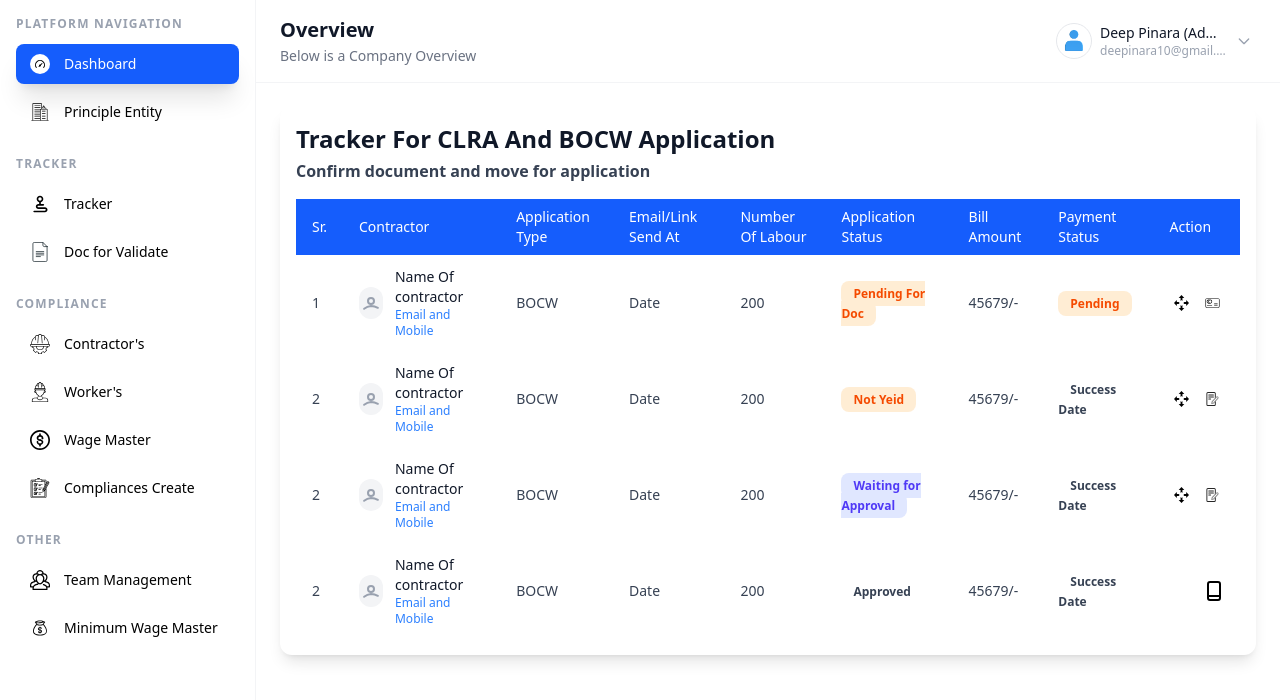
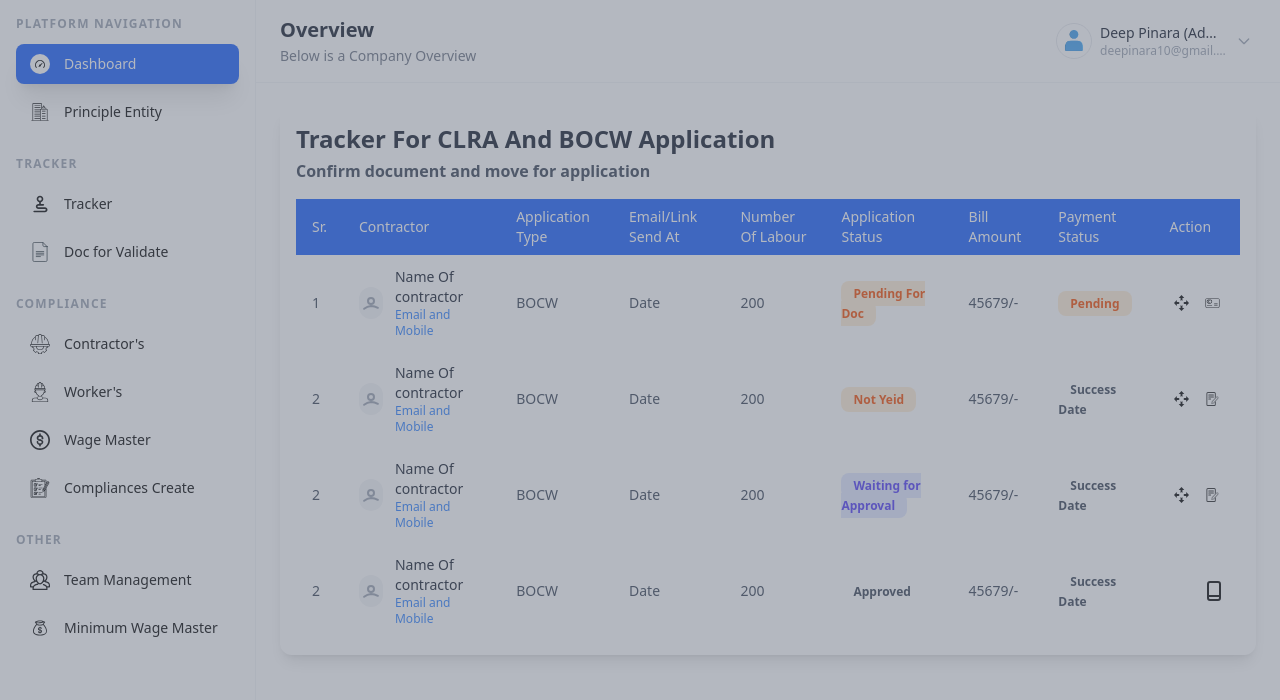
Before and after one commit to DeepPinara/compliance-web, a React (Vite) app: page /track-for-clra-bocw-form in a window 1280 px wide. Both pictures are taken after a click on the button 1212 px from the left and 398 px from the top of the page. Shown: the top 700 px of the page. Built offline with nearby package versions, Linux system fonts and the light colour scheme.

Commit message:
Update Payment Status Created and Dialog open on Edit Click

```diff
--- /dev/null
+++ b/src/Components/Dialogs/UpdatePaymentStatus.jsx
@@ -0,0 +1,11 @@
+import React from 'react'
+
+function UpdatePaymentStatus() {
+  return (
+    <div>
+
+    </div>
+  )
+}
+
+export default UpdatePaymentStatus
--- a/src/Components/TrackForCLRAAndBOCW.jsx
+++ b/src/Components/TrackForCLRAAndBOCW.jsx
@@ -1,9 +1,41 @@
-import React from 'react'
+import React, { useState, Fragment } from 'react'
 import data from '../Data/track_clra_bocw_data.json'
+import { Dialog, Transition } from '@headlessui/react'
+import UpdatePaymentStatus from './Dialogs/UpdatePaymentStatus'
 
 function TrackForCLRAAndBOCW() {
+    const [updatePaymentOpen, setUpdatePaymentOpen] = useState(false)
+
+    const handleOpenUpdatePayment = () => {
+        setUpdatePaymentOpen(true)
+    }
+    const handleCloseUpdatePayment = () => {
+        setUpdatePaymentOpen(false)
+    }
+
     return (
         <div className="w-full bg-white rounded-xl px-6 mt-6">
+            {/* UpdatePaymentStatus Modal */}
+            <Transition.Root show={updatePaymentOpen} as={Fragment}>
+                <Dialog as="div" className="relative z-10" onClose={handleCloseUpdatePayment}>
+                    <Transition.Child as={Fragment}>
+                        <div className="fixed inset-0 bg-gray-500 opacity-50" />
+                    </Transition.Child>
+                    <div className="fixed inset-0 z-10 overflow-y-auto">
+                        <div className="flex min-h-full items-end justify-center p-4 text-center sm:items-center sm:p-0">
+                            <Transition.Child
+                                as={Fragment}
+                                enter="ease-out duration-300" enterFrom="opacity-0 translate-y-4 sm:translate-y-0 sm:scale-95" enterTo="opacity-100 translate-y-0 sm:scale-100"
+                                leave="ease-in duration-200" leaveFrom="opacity-100 translate-y-0 sm:scale-100" leaveTo="opacity-0 translate-y-4 sm:translate-y-0 sm:scale-95"
+                            >
+                                <Dialog.Panel className="relative transform overflow-hidden rounded-lg bg-white text-left shadow-xl transition-all sm:my-8 sm:w-full sm:max-w-md">
+                                    <UpdatePaymentStatus onClose={handleCloseUpdatePayment} />
+                                </Dialog.Panel>
+                            </Transition.Child>
+                        </div>
+                    </div>
+                </Dialog>
+            </Transition.Root>
             <div className='p-4 shadow-lg rounded-xl'>
                 <h2 className="text-2xl font-bold mb-1 text-gray-900">Tracker For CLRA And BOCW Application</h2>
                 <div className="text-base font-semibold text-gray-700 mb-4">Confirm document and move for application</div>
@@ -58,7 +90,7 @@ function TrackForCLRAAndBOCW() {
                                                 <img src="/Icons/ic_preview.svg" alt="preview" className='w-6' />
                                             </button>
                                             <button className="p-1 rounded hover:bg-gray-100 cursor-pointer" >
-                                                {row.paymentstatus.label == 'Pending' ? <img src="/Icons/ic_credit_card.svg" alt="preview" className='w-6' /> : <img src="/Icons/ic_edit.svg" alt="preview" className='w-6' />}
+                                                {row.paymentstatus.label === 'Pending' ? <img src="/Icons/ic_credit_card.svg" alt="preview" className='w-6' /> : <img src="/Icons/ic_edit.svg" alt="preview" className='w-6' onClick={handleOpenUpdatePayment} />}
                                             </button>
                                             {row.applicationstatus.label === 'Approved' && row.paymentstatus.label === 'Success Date' && (
                                                 <img src="/Icons/ic_mobile.svg" alt="preview" className="w-6" />)}
```
